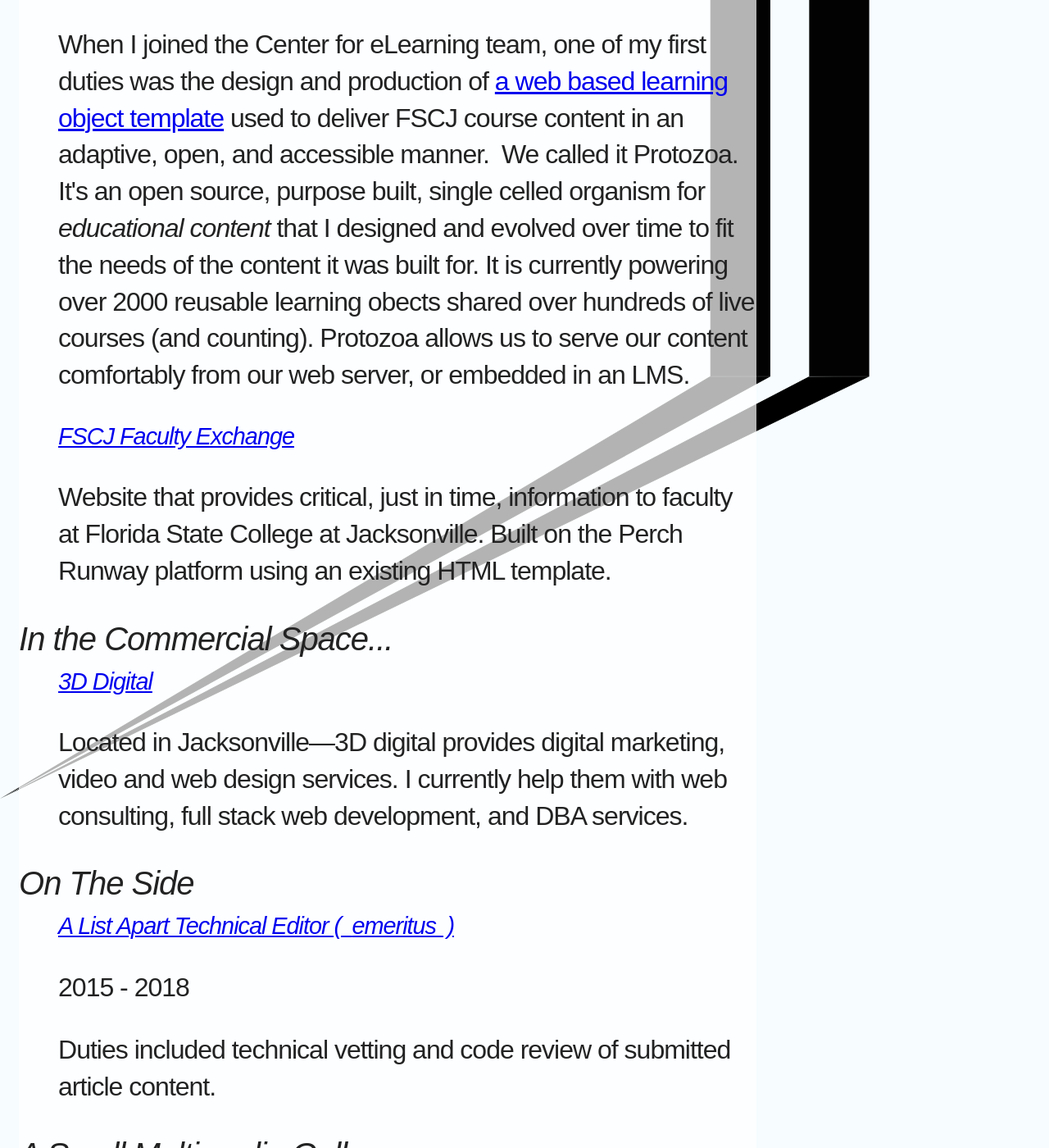
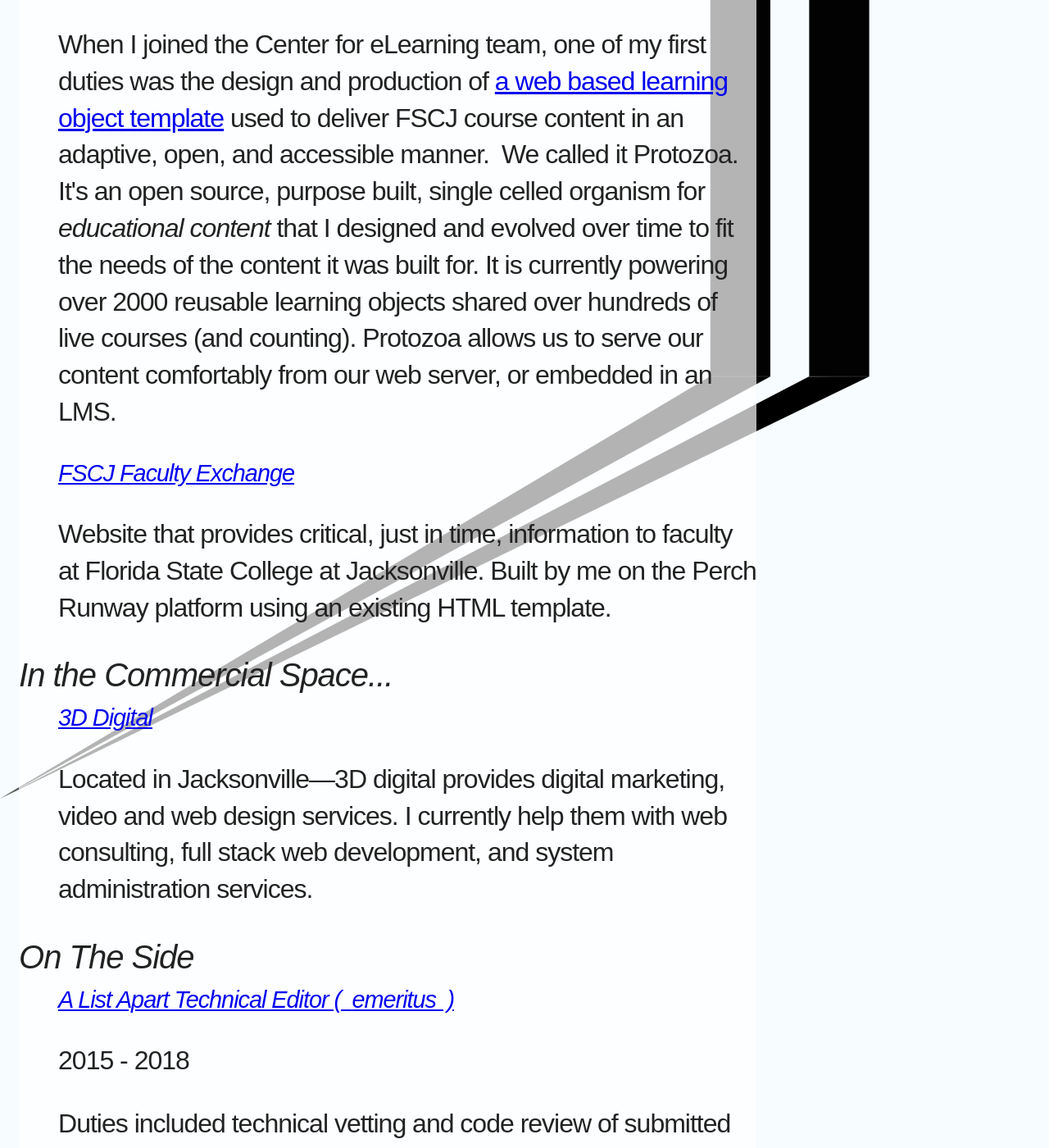
Before and after one commit to ianvanhoof/ianvanhoof.github.io, a Jekyll site: the page built from about-me.html, in a window 1280 px wide and 1400 px high, scrolled down 780 px. Shown: the whole window at 82% size. Built offline with Jekyll 4.4.1, drawn with Linux system fonts in a browser that asks for light colours; some web fonts are replaced.

```diff
--- a/about-me.html
+++ b/about-me.html
@@ -26,7 +26,7 @@ button: home
                 </h3>
             </a>
             <p>
-                When I joined the Center for eLearning team, one of my first duties was the design and production of <a href="http://cel.fscj.edu/protozoa/" target="_blank" rel="noopener noreferrer">a web based learning object template</a> used to deliver FSCJ course content in an adaptive, open, and accessible manner.&ensp;We called it Protozoa. It's an open source, purpose built, single celled organism for <em>educational content</em> that I designed and evolved over time to fit the needs of the content it was built for. It is currently powering over 2000 reusable learning obects shared over hundreds of live courses (and counting). Protozoa allows us to serve our content comfortably from our web server, or embedded in an LMS.
+                When I joined the Center for eLearning team, one of my first duties was the design and production of <a href="http://cel.fscj.edu/protozoa/" target="_blank" rel="noopener noreferrer">a web based learning object template</a> used to deliver FSCJ course content in an adaptive, open, and accessible manner.&ensp;We called it Protozoa. It's an open source, purpose built, single celled organism for <em>educational content</em> that I designed and evolved over time to fit the needs of the content it was built for. It is currently powering over 2000 reusable learning objects shared over hundreds of live courses (and counting). Protozoa allows us to serve our content comfortably from our web server, or embedded in an LMS.
             </p>
         </section>
         <section>
@@ -36,7 +36,7 @@ button: home
                 </h3>
             </a>
             <p>
-                Website that provides critical, just in time, information to faculty at Florida State College at Jacksonville. Built on the Perch Runway platform using an existing HTML template.
+                Website that provides critical, just in time, information to faculty at Florida State College at Jacksonville. Built by me on the Perch Runway platform using an existing HTML template.
             </p>
         </section>
     </section>
@@ -51,7 +51,7 @@ button: home
                 </h3>
             </a>
             <p>
-                Located in Jacksonville&mdash;3D digital provides digital marketing, video and web design services. I currently help them with web consulting, full stack web development, and DBA services.
+                Located in Jacksonville&mdash;3D digital provides digital marketing, video and web design services. I currently help them with web consulting, full stack web development, and system administration services.
             </p>
         </section>
     </section>
```
Also changed, not shown: _posts/2019-04-16-morning.html (renamed from _posts/2019-05-06-morning.html), _posts/2019-05-06-afternoon.html (renamed from _posts/2019-04-16-afternoon.html).
